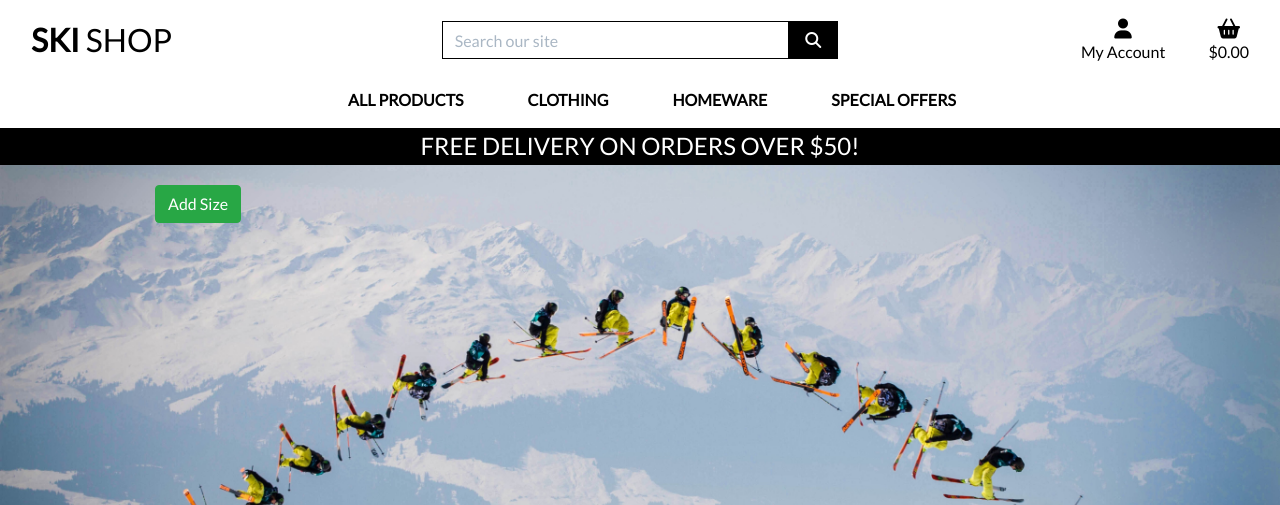
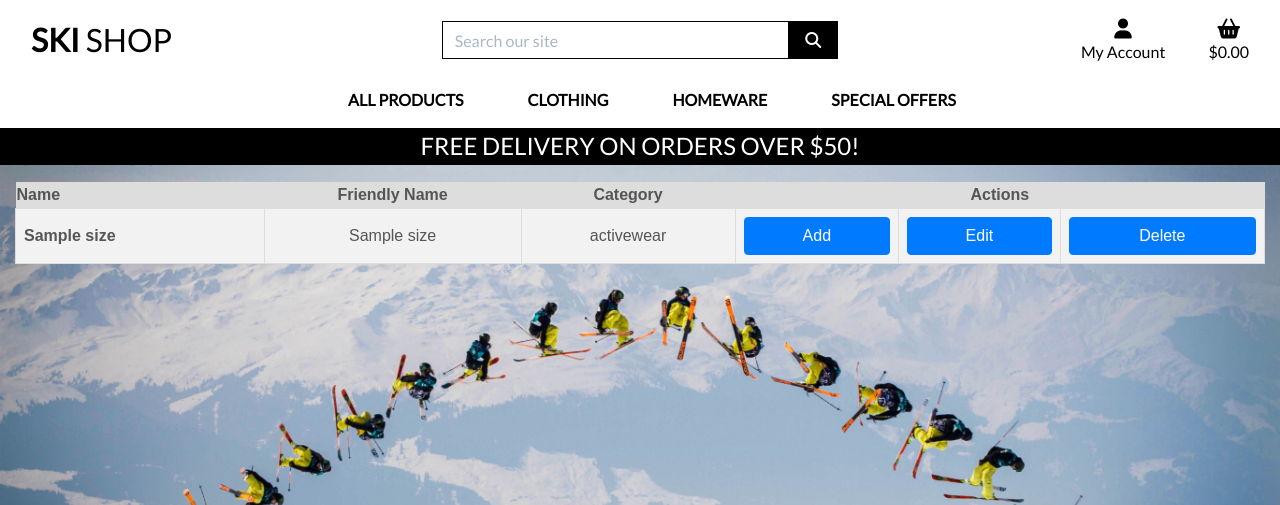
Before and after one commit to TMartin88/ski_shop, a Django app: page /sizes/ in a window 1280 px wide. Shown: the top 505 px of the page. Run offline with Django 3.2, Linux system fonts and the light colour scheme; data comes from the database, SQL or seed files in the repository; tables that the repository leaves empty hold one stand-in row (values such as "Sample post"); some libraries are stand-ins or nearby versions.

Commit message:
Amend Size list template and appy css

```diff
--- /dev/null
+++ b/sizes/static/sizes/css/sizes.css
@@ -0,0 +1,97 @@
+/*
+ * Apply all table css
+ */
+
+ table {
+    font-family: 'Signika', sans-serif;
+    margin-bottom: 2.5px;
+  }
+
+  .wp-block-table {
+          overflow-x: auto;
+          overflow-y: auto;
+        }
+
+   .wp-block-table thead th {
+          position: sticky;
+          top: 0;
+          z-index: 5;
+        }
+
+  .tabletime {
+    border-collapse: collapse;
+    width: 100%;
+  }
+
+  #swappera {
+      margin-bottom: 25px;
+  }
+
+  #swappera th {
+      background-color: #ddd;
+  }
+
+  #swapperb {
+      margin-bottom: 25px;
+  }
+
+  #swapperb th {
+      background-color: #ddd;
+  }
+
+  /* The Table Header th */
+  .tabletime th {
+    text-align: left;
+  }
+
+  .tabletime th:nth-child(n + 2) {
+      text-align: center;
+  }
+
+  /* The Table Stripes */
+  .tabletime tr:nth-child(odd) td {
+    background-color: #ffff;
+  }
+
+  .tabletime tr:nth-child(even) td {
+    background-color: #f2f2f2;
+  }
+
+  .tabletime tr:hover {
+    background-color: #ddd;
+  }
+
+  /* The Table Rows and Header */
+  .tabletime td {
+    display: table-cell;
+    vertical-align: middle;
+    border: 1px solid #ddd;
+    padding: 8px;
+    text-align: center;
+  }
+
+  /* The Table First Column Fixed No Scroll */
+  .tabletime tr td:nth-child(1) {
+    position: sticky;
+    position: -webkit-sticky;
+    left: 0;
+    z-index: 1;
+    font-weight: bold;
+    text-align: left;
+  }
+
+  /* This sets the thickness for specific column*/
+  table .thickborder {
+    border-left: 2px double 	#54595F;
+    border-right: 2px double 	#54595F;
+  }
+
+  /* This sets the thickness for specific column left only*/
+  table .thickleft {
+    border-left: 2px double 	#54595F;
+  }
+
+  /* This sets the thickness for specific column right only*/
+  table .thickright {
+    border-right: 2px double 	#54595F;
+  }
--- a/sizes/templates/sizes/add_size.html
+++ b/sizes/templates/sizes/add_size.html
@@ -33,7 +33,7 @@
                     {% endif %}
                 {% endfor %}
                 <div class="text-right">
-                    <a class="btn btn-outline-black rounded-0" href="{% url 'sizes/sizes' %}">Cancel</a>
+                    <a class="btn btn-outline-black rounded-0" href="{% url 'sizes' %}">Cancel</a>
                     <button class="btn btn-black rounded-0" type="submit">Add Size</button>
                 </div>
             </form>
--- a/sizes/templates/sizes/sizes.html
+++ b/sizes/templates/sizes/sizes.html
@@ -1,5 +1,9 @@
 {% extends "base.html" %}
 {% load static %}
+
+{% block extra_css %}
+    <link rel="stylesheet" href="{% static 'sizes/css/sizes.css' %}">
+{% endblock %}
 
 {% block page_header %}
     <div class="container-fluid page-header">
@@ -12,34 +16,68 @@
 {% endblock %}
 
 {% block content %}
-  <div class="container-fluid content-overlay">
-    <div class="container">
-      <table class="table">
-        <thead>
+<div class="container-fluid mt-3" id="size-list">
+  <form method="GET">
+    <div class="input-group mb-3">
+      <input type="text" class="form-control" name="q" placeholder="Search...">
+      <div class="input-group-append">
+        <button class="btn btn-outline-secondary" type="submit">Search</button>
+      </div>
+    </div>
+  </form>
+  <h1>Size List</h1>
+  <figure id="swappera" class="wp-block-table">
+    <div style="overflow-x: auto;">
+      <table id="tabletimeA" class="tabletime">
+        <tbody>
           <tr>
-            <th>ID</th>
             <th>Name</th>
-            <th>Actions</th>
+            <th>Friendly Name</th>
+            <th>Category</th>
+            <th colspan="3">Actions</th>
           </tr>
-        </thead>
-        <tbody>
           {% for size in sizes %}
           <tr>
-              <td>{{ size.id }}</td>
             <td>{{ size.name }}</td>
+            <td>{{ size.friendly_name }}</td>
+            <td>{{ size.category }}</td>
             <td>
-                <a href="{% url 'edit_size' size.id %}" class="btn btn-primary">Edit</a>
-                <a href="{% url 'delete_size' size.id %}" class="btn btn-danger">Delete</a>
+              <a href="{% url 'add_size' %}" aria-label="Add new size">
+                <div class="btn btn-block btn-primary">Add</div>
+              </a>
+            </td>
+            <td>
+              <a href="{% url 'edit_size' size.id %}" aria-label="Edit Size">
+                <div class="btn btn-block btn-primary">Edit</div>
+              </a>
+            </td>
+            <td>
+              <a href="{% url 'delete_size' size.id %}" aria-label="Delete Size">
+                <div class="btn btn-block btn-primary">Delete</div>
+              </a>
             </td>
           </tr>
           {% empty %}
           <tr>
-              <td colspan="3">No sizes found.</td>
+            <td>There are no Sizes Set Up yet</td>
           </tr>
           {% endfor %}
         </tbody>
       </table>
-      <a href="{% url 'add_size' %}" class="btn btn-success">Add Size</a>
     </div>
+  </figure>
 </div>
-{% endblock %}
+{% if is_paginated %}
+<nav aria-label="Page navigation">
+  <ul class="pagination justify-content-center">
+    {% if page_obj.has_previous %}
+    <li><a href="?page={{ page_obj.previous_page_number }}" class="page-link">&laquo; PREV </a></li>
+    {% endif %}
+    {% if page_obj.has_next %}
+    <li><a href="?page={{ page_obj.next_page_number }}" class="page-link"> NEXT &raquo;</a></li>
+
+    {% endif %}
+  </ul>
+</nav>
+{% endif %}
+{%endblock%}
```
Lines whose indentation alone changed are shown as unchanged.
